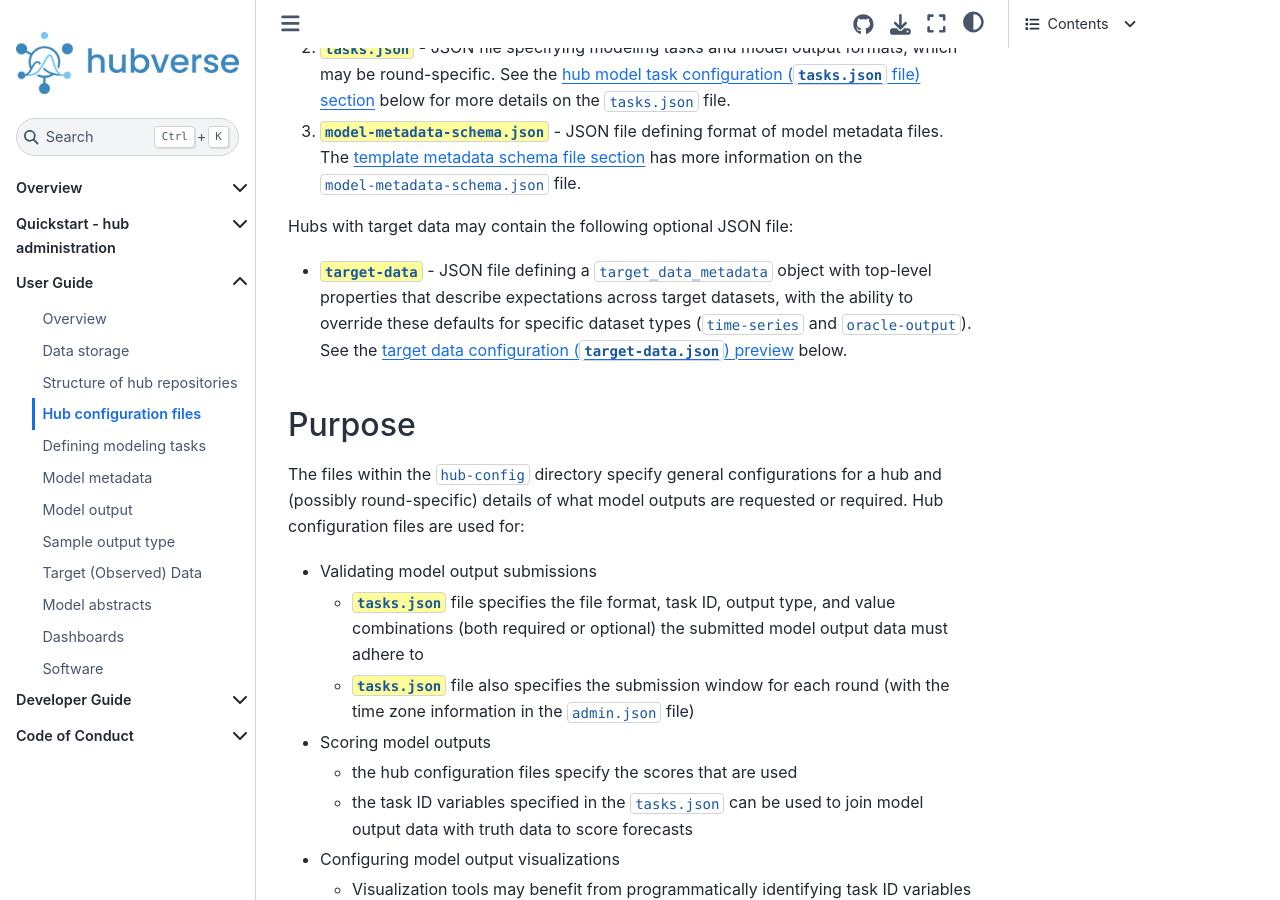
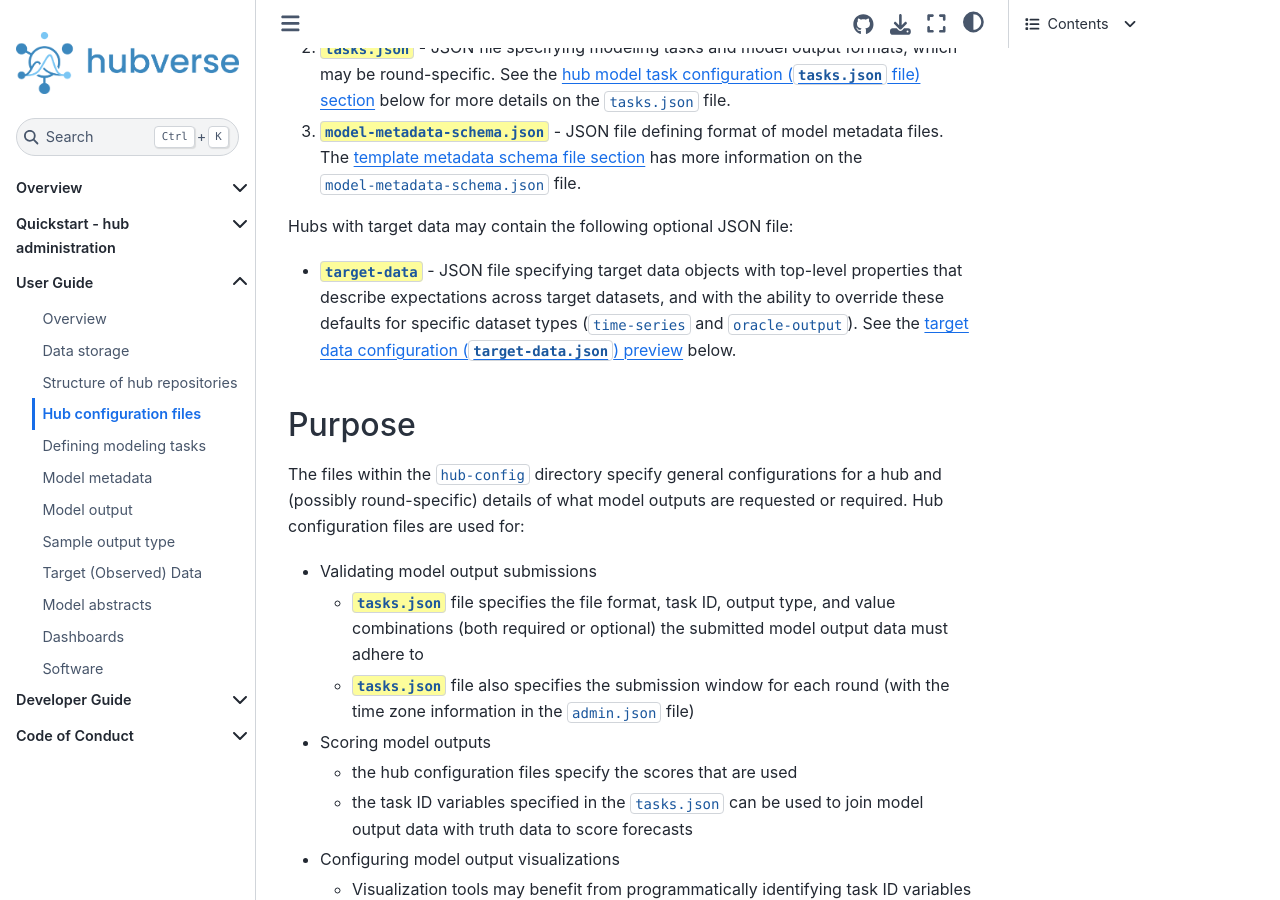
Before and after one commit to hubverse-org/hubDocs, a Sphinx documentation site: the page built from docs/source/user-guide/hub-config.md, in a window 1280 px wide and 900 px high, scrolled down 362 px. Built offline with Sphinx 7.4.7 and the Sphinx Book theme 1.1.4, drawn with Linux system fonts in a browser that asks for light colours; comment, search, counter and statistics services are not loaded.

Commit message:
Update docs/source/user-guide/hub-config.md
Co-authored-by: Lucie Contamin <CONTAMIN@pitt.edu>

```diff
--- a/docs/source/user-guide/hub-config.md
+++ b/docs/source/user-guide/hub-config.md
@@ -7,7 +7,7 @@ The `hub-config` directory in a modeling hub is required to contain three JSON[^
    3. `model-metadata-schema.json`{.codeitem} - JSON file defining format of model metadata files. The [template metadata schema file section](#model-metadata-schema) has more information on the `model-metadata-schema.json` file.
 
 Hubs with target data may contain the following optional JSON file:
-* `target-data`{.codeitem} - JSON file defining a `target_data_metadata` object with top-level properties that describe expectations across target datasets, with the ability to override these defaults for specific dataset types (`time-series` and `oracle-output`). See the [target data configuration (`target-data.json`) preview](#target-data-config) below.
+* `target-data`{.codeitem} - JSON file specifying target data objects with top-level properties that describe expectations across target datasets, and with the ability to override these defaults for specific dataset types (`time-series` and `oracle-output`). See the [target data configuration (`target-data.json`) preview](#target-data-config) below.
 
 [^json]: We do not currently support json references or yaml metadata files due to technical issues.
 
```
